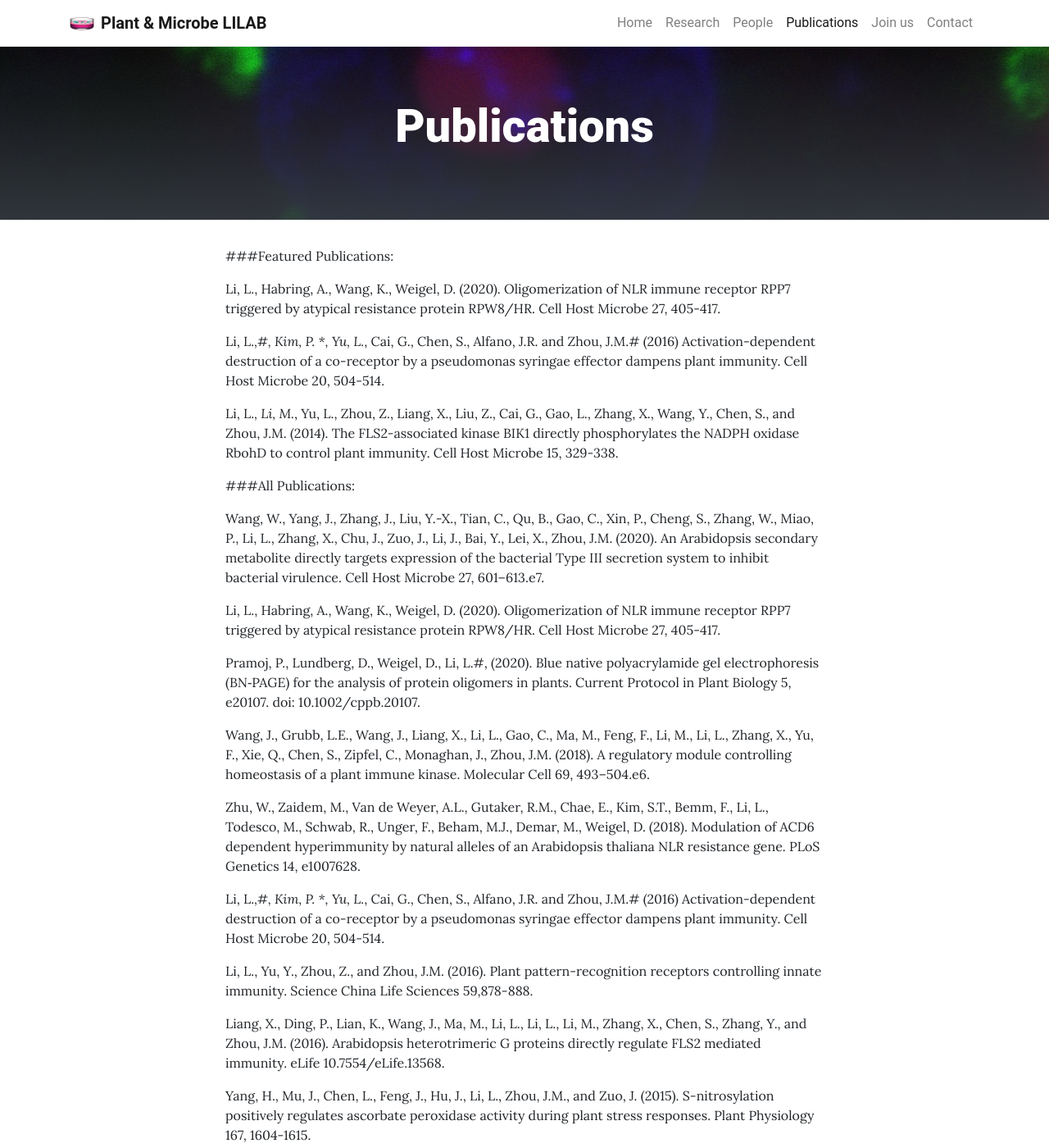
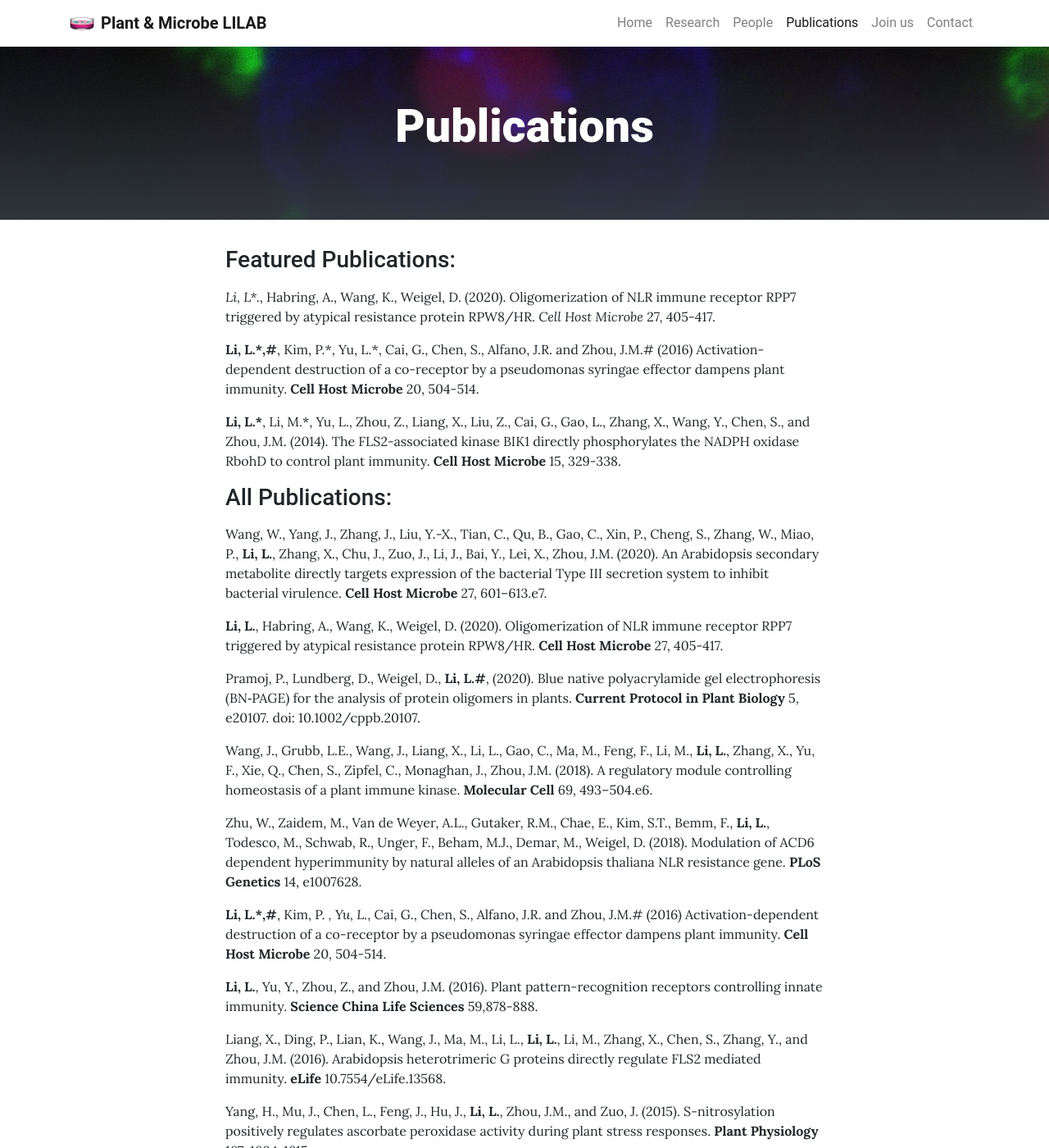
Before and after one commit to leili-plantmicrobe/leili-plantmicrobe.github.io, a Jekyll site: the page built from pages/publications.md, in a window 1280 px wide and 1400 px high. Shown: the whole window at 82% size. Built offline with Jekyll 4.4.1, drawn with Linux system fonts in a browser that asks for light colours; some of the changed text lies outside the part shown.

Commit message:
Update publications.md

```diff
--- a/pages/publications.md
+++ b/pages/publications.md
@@ -7,34 +7,34 @@ permalink: /publications/
 
 
 
-###Featured Publications:
+### Featured Publications:
 
-Li, L., Habring, A., Wang, K., Weigel, D. (2020). Oligomerization of NLR immune receptor RPP7 triggered by atypical resistance protein RPW8/HR. Cell Host Microbe 27, 405-417.
+*Li, L\*.*, Habring, A., Wang, K., Weigel, D. (2020). Oligomerization of NLR immune receptor RPP7 triggered by atypical resistance protein RPW8/HR. *Cell Host Microbe* 27, 405-417.
 
-Li, L.*,#, Kim, P. *, Yu, L.*, Cai, G., Chen, S., Alfano, J.R. and Zhou, J.M.# (2016) Activation-dependent destruction of a co-receptor by a pseudomonas syringae effector dampens plant immunity. Cell Host Microbe 20, 504-514.
+**Li, L.\*,\#**, Kim, P.\*, Yu, L.\*, Cai, G., Chen, S., Alfano, J.R. and Zhou, J.M.\# (2016) Activation-dependent destruction of a co-receptor by a pseudomonas syringae effector dampens plant immunity. **Cell Host Microbe** 20, 504-514.
 
-Li, L.*, Li, M.*, Yu, L., Zhou, Z., Liang, X., Liu, Z., Cai, G., Gao, L., Zhang, X., Wang, Y., Chen, S., and Zhou, J.M. (2014). The FLS2-associated kinase BIK1 directly phosphorylates the NADPH oxidase RbohD to control plant immunity. Cell Host Microbe 15, 329-338.
+**Li, L.\***, Li, M.\*, Yu, L., Zhou, Z., Liang, X., Liu, Z., Cai, G., Gao, L., Zhang, X., Wang, Y., Chen, S., and Zhou, J.M. (2014). The FLS2-associated kinase BIK1 directly phosphorylates the NADPH oxidase RbohD to control plant immunity. **Cell Host Microbe** 15, 329-338.
 
-###All Publications:
+### All Publications:
 
-Wang, W., Yang, J., Zhang, J., Liu, Y.-X., Tian, C., Qu, B., Gao, C., Xin, P., Cheng, S., Zhang, W., Miao, P., Li, L., Zhang, X., Chu, J., Zuo, J., Li, J., Bai, Y., Lei, X., Zhou, J.M. (2020). An Arabidopsis secondary metabolite directly targets expression of the bacterial Type III secretion system to inhibit bacterial virulence. Cell Host Microbe 27, 601–613.e7.
+Wang, W., Yang, J., Zhang, J., Liu, Y.-X., Tian, C., Qu, B., Gao, C., Xin, P., Cheng, S., Zhang, W., Miao, P., **Li, L.**, Zhang, X., Chu, J., Zuo, J., Li, J., Bai, Y., Lei, X., Zhou, J.M. (2020). An Arabidopsis secondary metabolite directly targets expression of the bacterial Type III secretion system to inhibit bacterial virulence. **Cell Host Microbe** 27, 601–613.e7.
 
-Li, L., Habring, A., Wang, K., Weigel, D. (2020). Oligomerization of NLR immune receptor RPP7 triggered by atypical resistance protein RPW8/HR. Cell Host Microbe 27, 405-417.
+**Li, L.**, Habring, A., Wang, K., Weigel, D. (2020). Oligomerization of NLR immune receptor RPP7 triggered by atypical resistance protein RPW8/HR. **Cell Host Microbe** 27, 405-417.
 
-Pramoj, P., Lundberg, D., Weigel, D., Li, L.#, (2020). Blue native polyacrylamide gel electrophoresis (BN‐PAGE) for the analysis of protein oligomers in plants. Current Protocol in Plant Biology 5, e20107. doi: 10.1002/cppb.20107.
+Pramoj, P., Lundberg, D., Weigel, D., **Li, L.\#**, (2020). Blue native polyacrylamide gel electrophoresis (BN‐PAGE) for the analysis of protein oligomers in plants. **Current Protocol in Plant Biology** 5, e20107. doi: 10.1002/cppb.20107.
 
-Wang, J., Grubb, L.E., Wang, J., Liang, X., Li, L., Gao, C., Ma, M., Feng, F., Li, M., Li, L., Zhang, X., Yu, F., Xie, Q., Chen, S., Zipfel, C., Monaghan, J., Zhou, J.M. (2018). A regulatory module controlling homeostasis of a plant immune kinase. Molecular Cell 69, 493–504.e6.
+Wang, J., Grubb, L.E., Wang, J., Liang, X., Li, L., Gao, C., Ma, M., Feng, F., Li, M., **Li, L.**, Zhang, X., Yu, F., Xie, Q., Chen, S., Zipfel, C., Monaghan, J., Zhou, J.M. (2018). A regulatory module controlling homeostasis of a plant immune kinase. **Molecular Cell** 69, 493–504.e6.
 
-Zhu, W., Zaidem, M., Van de Weyer, A.L., Gutaker, R.M., Chae, E., Kim, S.T., Bemm, F., Li, L., Todesco, M., Schwab, R., Unger, F., Beham, M.J., Demar, M., Weigel, D. (2018). Modulation of ACD6 dependent hyperimmunity by natural alleles of an Arabidopsis thaliana NLR resistance gene. PLoS Genetics 14, e1007628.
+Zhu, W., Zaidem, M., Van de Weyer, A.L., Gutaker, R.M., Chae, E., Kim, S.T., Bemm, F., **Li, L.**, Todesco, M., Schwab, R., Unger, F., Beham, M.J., Demar, M., Weigel, D. (2018). Modulation of ACD6 dependent hyperimmunity by natural alleles of an Arabidopsis thaliana NLR resistance gene. **PLoS Genetics** 14, e1007628.
 
-Li, L.*,#, Kim, P. *, Yu, L.*, Cai, G., Chen, S., Alfano, J.R. and Zhou, J.M.# (2016) Activation-dependent destruction of a co-receptor by a pseudomonas syringae effector dampens plant immunity. Cell Host Microbe 20, 504-514.
+**Li, L.\*,#**, Kim, P. *, Yu, L.*, Cai, G., Chen, S., Alfano, J.R. and Zhou, J.M.# (2016) Activation-dependent destruction of a co-receptor by a pseudomonas syringae effector dampens plant immunity. **Cell Host Microbe** 20, 504-514.
 
-Li, L., Yu, Y., Zhou, Z., and Zhou, J.M. (2016). Plant pattern-recognition receptors controlling innate immunity. Science China Life Sciences 59,878-888.
+**Li, L.**, Yu, Y., Zhou, Z., and Zhou, J.M. (2016). Plant pattern-recognition receptors controlling innate immunity. **Science China Life Sciences** 59,878-888.
 
-Liang, X., Ding, P., Lian, K., Wang, J., Ma, M., Li, L., Li, L., Li, M., Zhang, X., Chen, S., Zhang, Y., and Zhou, J.M. (2016). Arabidopsis heterotrimeric G proteins directly regulate FLS2 mediated immunity. eLife 10.7554/eLife.13568.
+Liang, X., Ding, P., Lian, K., Wang, J., Ma, M., Li, L., **Li, L.**, Li, M., Zhang, X., Chen, S., Zhang, Y., and Zhou, J.M. (2016). Arabidopsis heterotrimeric G proteins directly regulate FLS2 mediated immunity. **eLife** 10.7554/eLife.13568.
 
-Yang, H., Mu, J., Chen, L., Feng, J., Hu, J., Li, L., Zhou, J.M., and Zuo, J. (2015). S-nitrosylation positively regulates ascorbate peroxidase activity during plant stress responses. Plant Physiology 167, 1604-1615.
+Yang, H., Mu, J., Chen, L., Feng, J., Hu, J., **Li, L.**, Zhou, J.M., and Zuo, J. (2015). S-nitrosylation positively regulates ascorbate peroxidase activity during plant stress responses. **Plant Physiology** 167, 1604-1615.
 
-Li, L.*, Li, M.*, Yu, L., Zhou, Z., Liang, X., Liu, Z., Cai, G., Gao, L., Zhang, X., Wang, Y., Chen, S., and Zhou, J.M. (2014). The FLS2-associated kinase BIK1 directly phosphorylates the NADPH oxidase RbohD to control plant immunity. Cell Host Microbe 15, 329-338.
+**Li, L.\***, Li, M.\*, Yu, L., Zhou, Z., Liang, X., Liu, Z., Cai, G., Gao, L., Zhang, X., Wang, Y., Chen, S., and Zhou, J.M. (2014). The FLS2-associated kinase BIK1 directly phosphorylates the NADPH oxidase RbohD to control plant immunity. **Cell Host Microbe** 15, 329-338.
 
-Sun, Y.*, Li, L.*, Macho, A.P., Han, Z., Hu, Z., Zipfel, C., Zhou, J.M., and Chai, J. (2013). Structural basis for flg22-induced activation of the Arabidopsis FLS2-BAK1 immune complex. Science 342, 624-628 .
+Sun, Y.\*, **Li, L.\***, Macho, A.P., Han, Z., Hu, Z., Zipfel, C., Zhou, J.M., and Chai, J. (2013). Structural basis for flg22-induced activation of the Arabidopsis FLS2-BAK1 immune complex. **Science** 342, 624-628 .
```
